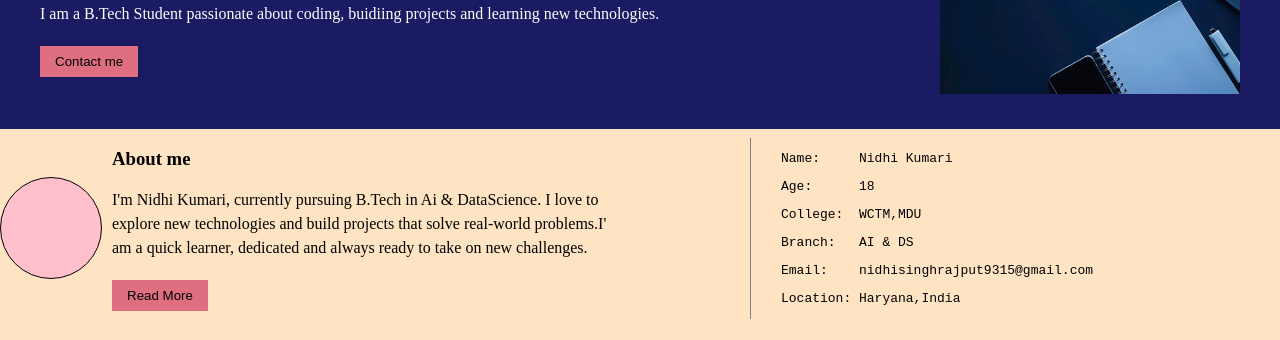
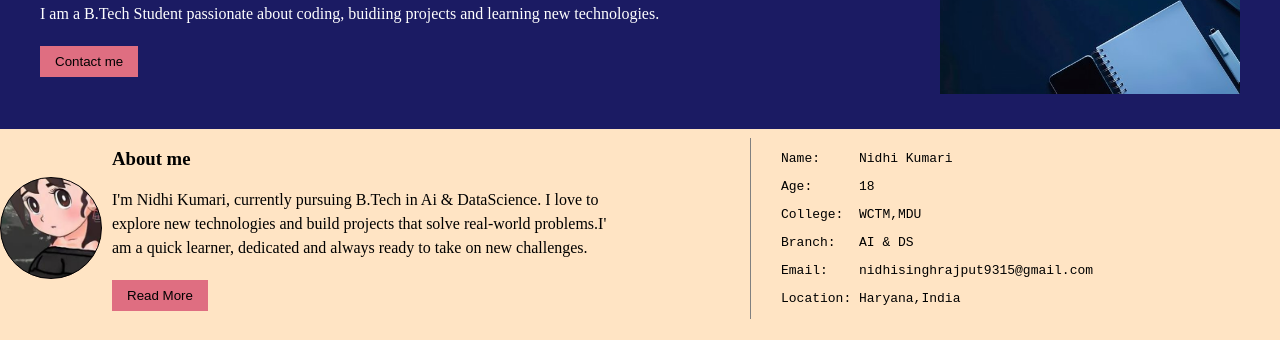
Before and after one commit to nidhiisingh1/My-Portfolio, a plain HTML site: page index.html in a window 1280 px wide. Shown: the part 211-551 px from the top of the page. Drawn offline with Linux system fonts and the light colour scheme; the site is published under a folder, as on GitHub Pages, so addresses that start at the root find nothing.

Commit message:
Add profile Image

```diff
--- a/style.css
+++ b/style.css
@@ -102,7 +102,7 @@ button a{
     border:1px solid black;
     border-radius: 50%;
     background-color: pink;
-    background-image:url("/img.folder/1.png");
+    background-image:url("img.folder/1.png");
     background-size:cover;
     background-position: center;
 
```
